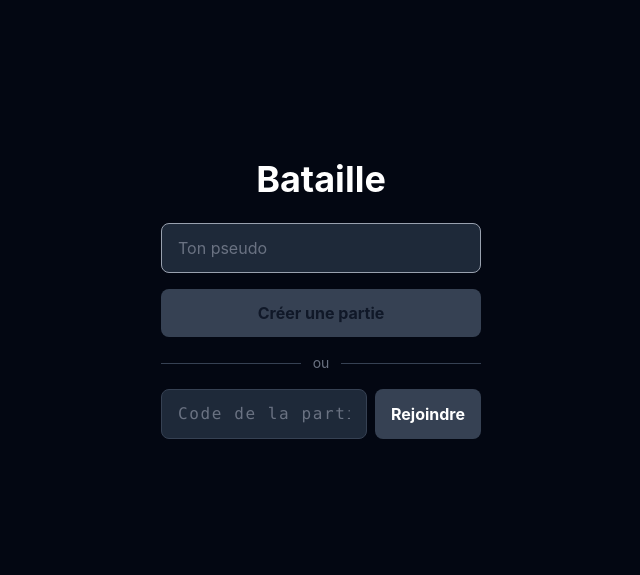
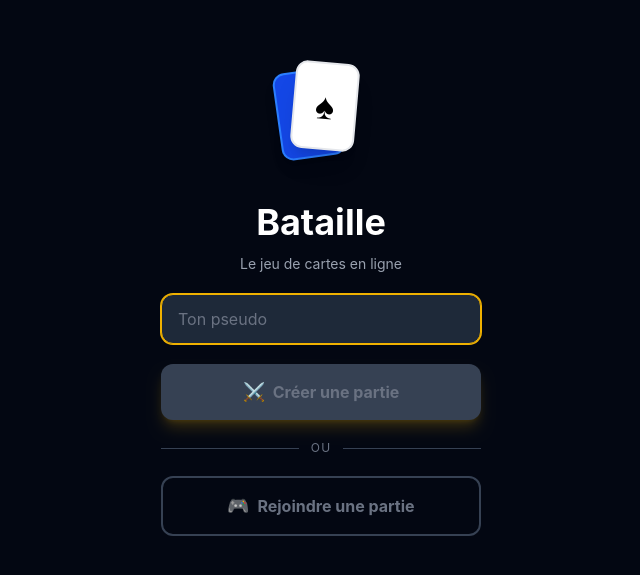
Before and after one commit to TsRun/Bataille-en-ligne, a React (Vite) app in the folder client/: page / in a window 1280 px wide. Shown: the part 101-676 px from the top of the page, without its empty margins (319-959 px from the left). Built offline with nearby package versions, Linux system fonts and the light colour scheme; no server answers.

Commit message:
feat: implement JoinScreen for joining games and update routing logic

```diff
--- a/client/index.html
+++ b/client/index.html
@@ -2,7 +2,7 @@
 <html lang="en">
   <head>
     <meta charset="UTF-8" />
-    <link rel="icon" type="image/svg+xml" href="/vite.svg" />
+    <link rel="icon" type="image/svg+xml" href="/favicon.svg" />
     <meta name="viewport" content="width=device-width, initial-scale=1.0" />
     <title>Bataille</title>
   </head>
--- a/client/src/App.jsx
+++ b/client/src/App.jsx
@@ -1,5 +1,6 @@
 import { GameProvider, useGame } from './context/GameContext'
 import HomeScreen from './screens/HomeScreen'
+import JoinScreen from './screens/JoinScreen'
 import WaitingScreen from './screens/WaitingScreen'
 import GameScreen from './screens/GameScreen'
 
@@ -9,6 +10,8 @@ function Router() {
   switch (state.screen) {
     case 'home':
       return <HomeScreen />
+    case 'join':
+      return <JoinScreen />
     case 'waiting':
       return <WaitingScreen />
     case 'game':
--- a/client/src/context/GameContext.jsx
+++ b/client/src/context/GameContext.jsx
@@ -4,7 +4,7 @@ import socket from '../socket'
 const GameContext = createContext(null)
 
 const initialState = {
-  screen: 'home', // 'home' | 'waiting' | 'game' | 'over'
+  screen: 'home', // 'home' | 'join' | 'waiting' | 'game' | 'over'
   roomId: null,
   myId: null,
   myName: '',
@@ -81,6 +81,8 @@ function reducer(state, action) {
       return { ...state, opponentRestartVoted: true }
     case 'ERROR':
       return { ...state, error: action.message }
+    case 'SET_SCREEN':
+      return { ...state, screen: action.screen, myName: action.name || state.myName, error: null }
     case 'RESET':
       return { ...initialState, history: [], turnCount: 0 }
     default:
@@ -162,8 +164,12 @@ export function GameProvider({ children }) {
     dispatch({ type: 'RESET' })
   }
 
+  const setScreen = (screen, name) => {
+    dispatch({ type: 'SET_SCREEN', screen, name })
+  }
+
   return (
-    <GameContext.Provider value={{ state, createRoom, joinRoom, flipCard, restartGame, reset }}>
+    <GameContext.Provider value={{ state, createRoom, joinRoom, flipCard, restartGame, reset, setScreen }}>
       {children}
     </GameContext.Provider>
   )
--- a/client/src/screens/HomeScreen.jsx
+++ b/client/src/screens/HomeScreen.jsx
@@ -3,15 +3,16 @@ import { motion } from 'framer-motion'
 import { useGame } from '../context/GameContext'
 
 export default function HomeScreen() {
-  const { state, createRoom, joinRoom } = useGame()
+  const { state, createRoom, setScreen } = useGame()
   const [name, setName] = useState('')
-  const [roomCode, setRoomCode] = useState('')
 
   useEffect(() => {
     const params = new URLSearchParams(window.location.search)
     const room = params.get('room')
-    if (room) setRoomCode(room.toUpperCase())
-  }, [])
+    if (room) {
+      setScreen('join')
+    }
+  }, [setScreen])
 
   const handleCreate = () => {
     if (!name.trim()) return
@@ -19,8 +20,8 @@ export default function HomeScreen() {
   }
 
   const handleJoin = () => {
-    if (!name.trim() || roomCode.length < 4) return
-    joinRoom(roomCode.trim(), name.trim())
+    if (!name.trim()) return
+    setScreen('join', name.trim())
   }
 
   return (
@@ -29,57 +30,64 @@ export default function HomeScreen() {
         initial={{ opacity: 0, y: -20 }}
         animate={{ opacity: 1, y: 0 }}
         transition={{ duration: 0.4 }}
-        className="w-full max-w-xs flex flex-col gap-4"
+        className="w-full max-w-xs flex flex-col items-center gap-5"
       >
-        <h1 className="text-white text-4xl font-bold text-center mb-2">Bataille</h1>
+        {/* Logo / Icône */}
+        <motion.div
+          initial={{ scale: 0, rotate: -20 }}
+          animate={{ scale: 1, rotate: 0 }}
+          transition={{ type: 'spring', stiffness: 200, damping: 15 }}
+          className="relative w-24 h-28 mb-2"
+        >
+          {/* Carte arrière */}
+          <div className="absolute top-2 left-1 w-16 h-22 bg-blue-700 rounded-xl border-2 border-blue-500 shadow-lg" style={{ transform: 'rotate(-8deg)' }} />
+          {/* Carte avant */}
+          <div className="absolute top-0 left-5 w-16 h-22 bg-white rounded-xl border-2 border-gray-200 shadow-xl flex items-center justify-center" style={{ transform: 'rotate(5deg)' }}>
+            <span className="text-4xl select-none">♠</span>
+          </div>
+        </motion.div>
 
-        {/* 1. Pseudo */}
+        <h1 className="text-white text-4xl font-bold text-center">Bataille</h1>
+        <p className="text-gray-400 text-sm text-center -mt-2">Le jeu de cartes en ligne</p>
+
+        {/* Pseudo */}
         <input
           type="text"
           value={name}
           onChange={(e) => setName(e.target.value)}
           onKeyDown={(e) => e.key === 'Enter' && handleCreate()}
           placeholder="Ton pseudo"
-          className="w-full px-4 py-3 rounded-lg bg-gray-800 text-white placeholder-gray-500 border border-gray-700 focus:outline-none focus:border-gray-400"
+          className="w-full px-4 py-3 rounded-xl bg-gray-800 text-white placeholder-gray-500 border border-gray-700 focus:outline-none focus:border-yellow-500 focus:ring-1 focus:ring-yellow-500 transition-all"
           maxLength={20}
           autoFocus
         />
 
-        {/* 2. Créer */}
+        {/* Bouton Créer une partie */}
         <button
           onClick={handleCreate}
           disabled={!name.trim()}
-          className="w-full py-3 bg-yellow-500 hover:bg-yellow-400 disabled:bg-gray-700 disabled:cursor-not-allowed text-gray-900 font-bold rounded-lg transition-colors"
+          className="w-full py-3.5 bg-yellow-500 hover:bg-yellow-400 disabled:bg-gray-700 disabled:text-gray-500 disabled:cursor-not-allowed text-gray-900 font-bold rounded-xl transition-all shadow-lg shadow-yellow-500/20 hover:shadow-yellow-500/40 active:scale-[0.98] flex items-center justify-center gap-2"
         >
+          <span className="text-lg">⚔️</span>
           Créer une partie
         </button>
 
-        {/* 3. Séparateur */}
-        <div className="flex items-center gap-3">
+        {/* Séparateur */}
+        <div className="flex items-center gap-3 w-full">
           <div className="flex-1 h-px bg-gray-700" />
-          <span className="text-gray-500 text-sm">ou</span>
+          <span className="text-gray-500 text-xs uppercase tracking-widest">ou</span>
           <div className="flex-1 h-px bg-gray-700" />
         </div>
 
-        {/* 4. Code + Rejoindre sur la même ligne */}
-        <div className="flex gap-2">
-          <input
-            type="text"
-            value={roomCode}
-            onChange={(e) => setRoomCode(e.target.value.toUpperCase())}
-            onKeyDown={(e) => e.key === 'Enter' && handleJoin()}
-            placeholder="Code de la partie"
-            className="flex-1 min-w-0 px-4 py-3 rounded-lg bg-gray-800 text-white placeholder-gray-500 border border-gray-700 focus:outline-none focus:border-gray-400 font-mono tracking-widest"
-            maxLength={6}
-          />
-          <button
-            onClick={handleJoin}
-            disabled={!name.trim() || roomCode.length < 4}
-            className="px-4 py-3 bg-blue-600 hover:bg-blue-500 disabled:bg-gray-700 disabled:cursor-not-allowed text-white font-bold rounded-lg transition-colors whitespace-nowrap"
-          >
-            Rejoindre
-          </button>
-        </div>
+        {/* Bouton Rejoindre une partie */}
+        <button
+          onClick={handleJoin}
+          disabled={!name.trim()}
+          className="w-full py-3.5 bg-transparent border-2 border-blue-500 hover:bg-blue-500/10 disabled:border-gray-700 disabled:text-gray-500 disabled:cursor-not-allowed text-blue-400 hover:text-blue-300 font-bold rounded-xl transition-all active:scale-[0.98] flex items-center justify-center gap-2"
+        >
+          <span className="text-lg">🎮</span>
+          Rejoindre une partie
+        </button>
 
         {state.error && (
           <motion.p
--- /dev/null
+++ b/client/src/screens/JoinScreen.jsx
@@ -0,0 +1,91 @@
+import { useState, useEffect } from 'react'
+import { motion } from 'framer-motion'
+import { useGame } from '../context/GameContext'
+
+export default function JoinScreen() {
+  const { state, joinRoom, setScreen } = useGame()
+  const [roomCode, setRoomCode] = useState('')
+
+  useEffect(() => {
+    const params = new URLSearchParams(window.location.search)
+    const room = params.get('room')
+    if (room) setRoomCode(room.toUpperCase())
+  }, [])
+
+  const handleJoin = () => {
+    if (roomCode.length < 4) return
+    joinRoom(roomCode.trim(), state.myName)
+  }
+
+  const handleBack = () => {
+    setScreen('home')
+  }
+
+  return (
+    <div className="min-h-screen bg-gray-950 flex items-center justify-center p-4">
+      <motion.div
+        initial={{ opacity: 0, x: 30 }}
+        animate={{ opacity: 1, x: 0 }}
+        transition={{ duration: 0.35 }}
+        className="w-full max-w-xs flex flex-col items-center gap-5"
+      >
+        {/* Bouton retour */}
+        <button
+          onClick={handleBack}
+          className="self-start text-gray-400 hover:text-white transition-colors flex items-center gap-1 text-sm"
+        >
+          <span>←</span> Retour
+        </button>
+
+        {/* Icône */}
+        <motion.div
+          initial={{ scale: 0 }}
+          animate={{ scale: 1 }}
+          transition={{ type: 'spring', stiffness: 200, damping: 15 }}
+          className="text-5xl"
+        >
+          🎮
+        </motion.div>
+
+        <h2 className="text-white text-2xl font-bold text-center">Rejoindre une partie</h2>
+        <p className="text-gray-400 text-sm text-center -mt-2">
+          Entrez le code fourni par votre adversaire
+        </p>
+
+        {/* Champ code */}
+        <div className="w-full">
+          <input
+            type="text"
+            value={roomCode}
+            onChange={(e) => setRoomCode(e.target.value.toUpperCase())}
+            onKeyDown={(e) => e.key === 'Enter' && handleJoin()}
+            placeholder="CODE"
+            className="w-full px-4 py-4 rounded-xl bg-gray-800 text-white text-center placeholder-gray-500 border border-gray-700 focus:outline-none focus:border-blue-500 focus:ring-1 focus:ring-blue-500 font-mono text-2xl tracking-[0.4em] transition-all"
+            maxLength={6}
+            autoFocus
+          />
+        </div>
+
+        {/* Bouton Rejoindre */}
+        <button
+          onClick={handleJoin}
+          disabled={roomCode.length < 4}
+          className="w-full py-3.5 bg-blue-600 hover:bg-blue-500 disabled:bg-gray-700 disabled:text-gray-500 disabled:cursor-not-allowed text-white font-bold rounded-xl transition-all shadow-lg shadow-blue-600/20 hover:shadow-blue-600/40 active:scale-[0.98] flex items-center justify-center gap-2"
+        >
+          <span className="text-lg">🚀</span>
+          Rejoindre
+        </button>
+
+        {state.error && (
+          <motion.p
+            initial={{ opacity: 0 }}
+            animate={{ opacity: 1 }}
+            className="text-red-400 text-sm text-center"
+          >
+            {state.error}
+          </motion.p>
+        )}
+      </motion.div>
+    </div>
+  )
+}
```
Also changed, not shown: client/public/favicon.svg (added).
